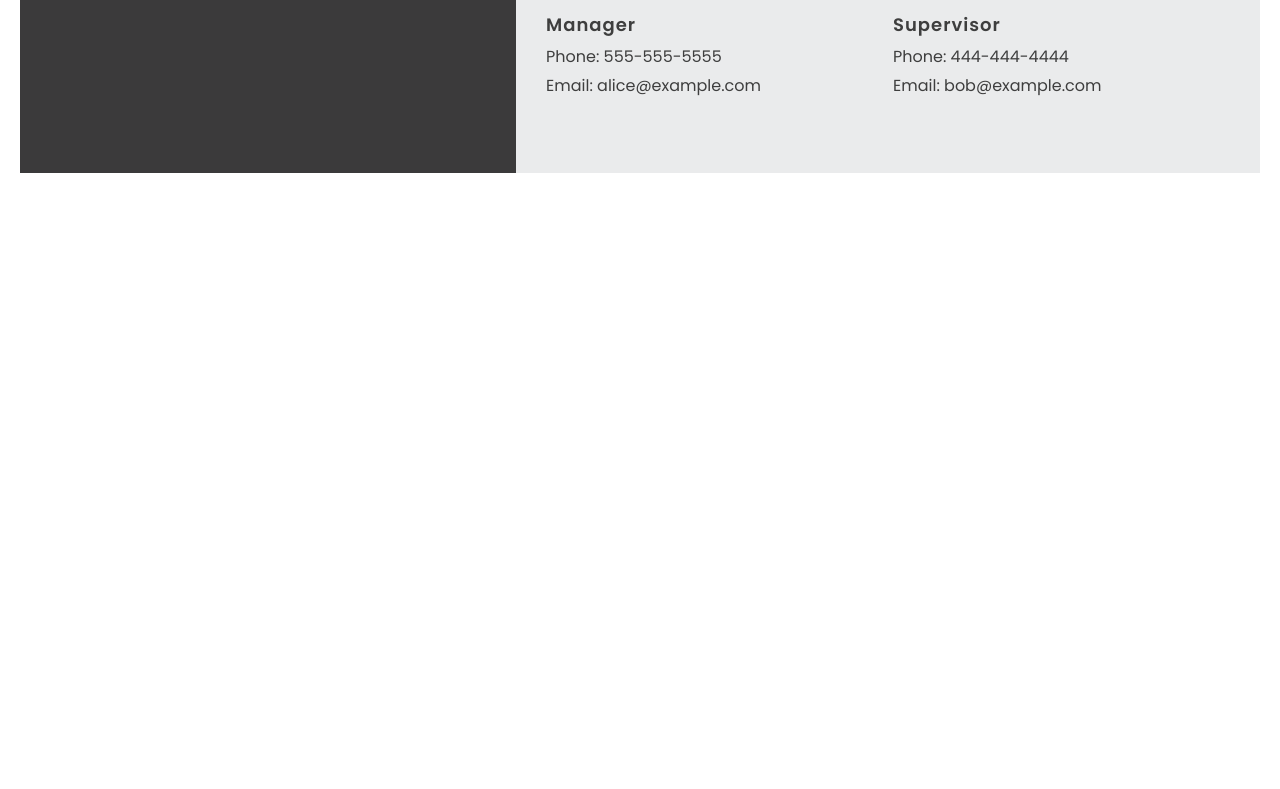
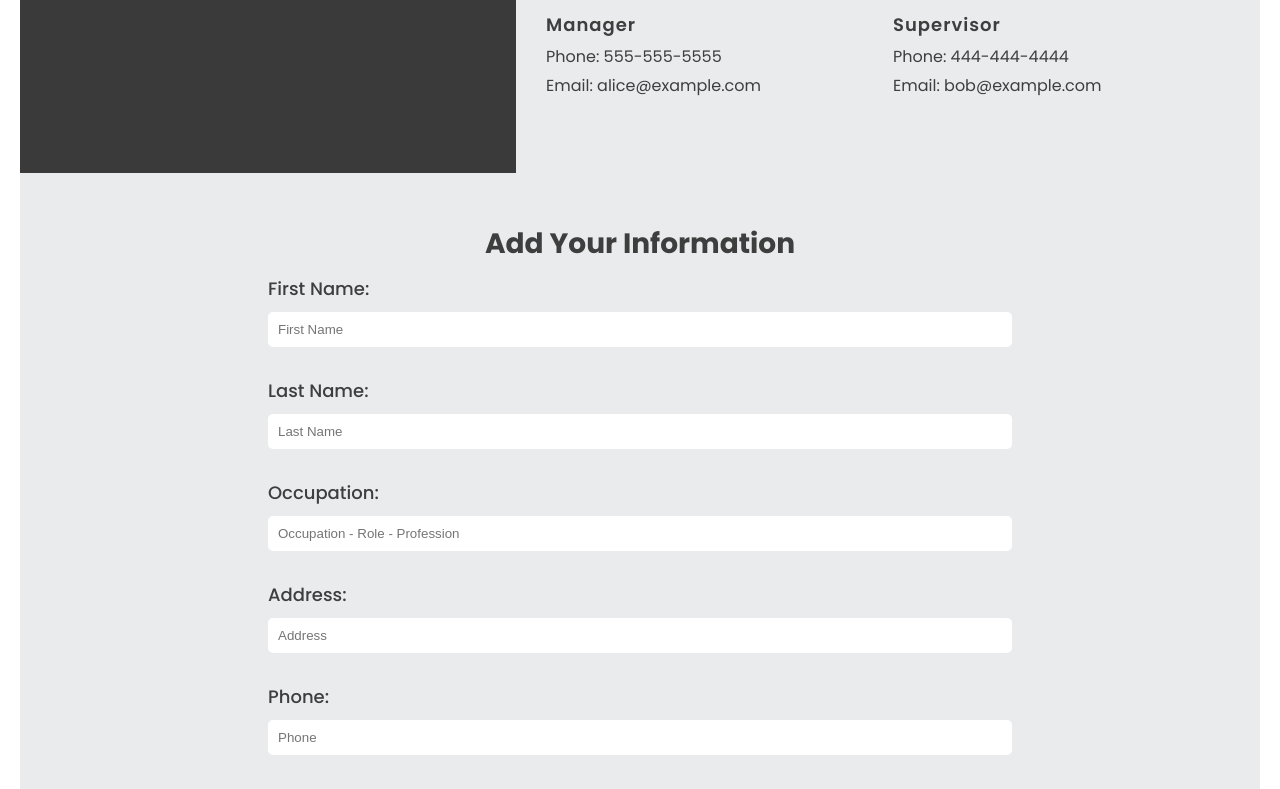
Before and after one commit to danox46/node-cv, a React (Vite) app: page / in a window 1280 px wide. Shown: the part 2007-2796 px from the top of the page. Before the commit the page ends 2200 px from the top, so only its background shows below. Built offline with nearby package versions, Linux system fonts and the light colour scheme; no server answers.

Commit message:
Add for module

```diff
--- a/index.html
+++ b/index.html
@@ -2,7 +2,7 @@
 <html lang="en">
   <head>
     <meta charset="UTF-8" />
-    <link rel="icon" type="image/svg+xml" href="/vite.svg" />
+    <link rel="icon" type="image/svg+xml" href="./assets/favicon.png" />
     <meta name="viewport" content="width=device-width, initial-scale=1.0" />
     <title>Curriculum</title>
   </head>
--- a/package.json
+++ b/package.json
@@ -26,7 +26,7 @@
   },
   "homepage": "https://github.com/danox46/node-cv#readme",
   "dependencies": {
-    "axios": "^1.6.7",
+    "axios": "^1.6.8",
     "dotenv": "^16.1.4",
     "express": "^4.18.2",
     "mongodb": "^6.1.0",
--- a/public/App.jsx
+++ b/public/App.jsx
@@ -1,6 +1,5 @@
-import React from "react";
+
 import PropertyTypes from "prop-types";
-import axios from "axios";
 import PropTypes from "prop-types";
 import imgAvatar from "/assets/avatar.png";
 import ProgressBar from "./components/ProgressBar";
@@ -8,8 +7,10 @@ import Languages from "./components/Languages";
 import WorkExperience from "./components/WorkExperience";
 import Education from "./components/Education";
 import Contact from "./components/Contact";
+import Profile from "./components/Profile";
 import References from "./components/References";
 import Divider from "./components/TitleDivider";
+import Form from "./components/Form";
 import "./index.css"; // General styles
 
 const App = () => {
@@ -28,7 +29,9 @@ const App = () => {
         <div className="column column-contact">
           <div className="section-contact">
             <Divider title="Contact" />
+
             <Contact />
+            <Profile />
           </div>
           <div className="section-expertise">
             <Divider title="Expertise" />
@@ -56,6 +59,9 @@ const App = () => {
           </div>
         </div>
       </div>
+
+    <Form />
+
     </div>
   );
 };
--- a/public/components/Contact.jsx
+++ b/public/components/Contact.jsx
@@ -56,6 +56,8 @@ const ContactInfo = () => {
     ));
   };
 
+
+
   // Render contact information
   return <div className="contact-info-container">{renderContactInfo()}</div>;
 };
--- /dev/null
+++ b/public/components/Form.jsx
@@ -0,0 +1,136 @@
+import { useState } from "react";
+import "../css/form.css";
+
+const Form = () => {
+
+  const [firstName, setFirstName] = useState('');
+  const [lastName, setLastName] = useState('');
+  const [occupation, setOccupation] = useState('');
+  const [email, setEmail] = useState('');
+  const [phone, setPhone] = useState('');
+  const [linkedin, setLinkedin] = useState('');
+  const [address, setAddress] = useState('');
+
+  // Function to handle form submission
+  const handleSubmit = (e) => {
+    e.preventDefault();
+  };
+
+  return (
+    <div className="form-container">
+      <h2 className="form-title">Add your information</h2>
+      <form onSubmit={handleSubmit}>
+        <div className="section-contact-form">
+          <div className="form-field">
+            <label htmlFor="first-name" className="form-label">First Name:</label>
+            <input
+              id="first-name"
+              name="first-name"
+              type="text"
+              placeholder="First Name"
+              className="form-input"
+              value={firstName}
+              onChange={(e) => setFirstName(e.target.value)}
+            />
+          </div>
+
+          <div className="form-field">
+            <label htmlFor="last-name" className="form-label">
+              Last Name:
+            </label>
+            <input
+              id="last-name"
+              name="last-name"
+              type="text"
+              placeholder="Last Name"
+              className="form-input"
+              value={lastName}
+              onChange={e => setLastName(e.target.value)}
+            />
+          </div>
+          <div className="form-field">
+            <label htmlFor="occupation" className="form-label">
+              Occupation:
+            </label>
+            <input
+              id="occupation"
+              name="occupation"
+              type="text"
+              placeholder="Occupation - Role - Profession"
+              className="form-input"
+              value={occupation}
+              onChange={e => setOccupation(e.target.value)}
+            />
+          </div>
+
+          <div className="form-field">
+            <label htmlFor="address" className="form-label">
+              Address:
+            </label>
+            <input
+              id="address"
+              name="address"
+              type="text"
+              placeholder="Address"
+              className="form-input"
+              value={address}
+              onChange={e => setAddress(e.target.value)}
+            />
+          </div>
+
+          <div className="form-field">
+            <label htmlFor="phone" className="form-label">
+              Phone:
+            </label>
+            <input
+              id="phone"
+              name="phone"
+              type="tel"
+              placeholder="Phone"
+              className="form-input"
+              value={phone}
+              onChange={e => setPhone(e.target.value)}
+            />
+          </div>
+
+          <div className="form-field">
+            <label htmlFor="email" className="form-label">
+              Email:
+            </label>
+            <input
+              id="email"
+              name="email"
+              type="email"
+              placeholder="Email"
+              className="form-input"
+              value={email}
+              onChange={e => setEmail(e.target.value)}
+            />
+          </div>
+
+          <div className="form-field">
+            <label htmlFor="linkedin" className="form-label">
+              LinkedIn:
+            </label>
+            <input
+              id="linkedin"
+              name="linkedin"
+              type="text"
+              placeholder="LinkedIn"
+              className="form-input"
+              value={linkedin}
+              onChange={e => setLinkedinsetLinkedin(e.target.value)}
+            />
+          </div>
+
+          <button type="submit" className="submit-button">
+            Save
+          </button>
+        </div>
+      </form>
+    </div>
+  );
+};
+
+
+export default Form;
--- /dev/null
+++ b/public/components/Profile.jsx
@@ -0,0 +1,34 @@
+import React, { useEffect, useState } from 'react';
+import axios from '../config/axiosConfig';
+
+const Profile = () => {
+  const [profileData, setProfileData] = useState(null);
+
+  useEffect(() => {
+    axios.get('/profile')
+      .then(response => {
+        setProfileData(response.data);
+      })
+      .catch(error => {
+        console.error('Error fetching profile data:', error);
+      });
+  }, []);
+
+  return (
+    <div className="profile-section">
+      {/* Otras partes de tu interfaz de usuario */}
+      {profileData ? (
+        <div className="profile-section">
+          <h2>Perfil de Usuario</h2>
+          <p>Nombre: {profileData.name}</p>
+          <p>Correo Electrónico: {profileData.email}</p>
+          {/* Otros campos del perfil */}
+        </div>
+      ) : (
+        <p>Cargando perfil...</p>
+      )}
+    </div>
+  );
+};
+
+export default Profile;
--- a/public/components/ProgressBar.jsx
+++ b/public/components/ProgressBar.jsx
@@ -1,15 +1,15 @@
 import React, { useState } from 'react';
-import '../css/progress-bar.css'; // Estilos de la barra de progreso
+import '../css/progress-bar.css';
 
 const ProgressBar = () => {
-  // Estado para almacenar el progreso de cada indicador
+  // Status to store the progress of each indicator
   const [progress, setProgress] = useState({
     'SEO & Marketing': 8,
     'Web Design': 7,
     'Graphic Design': 3,
   });
 
-  // Ordenar los indicadores alfabéticamente
+  // Sort indicators alphabetically
   const sortedProgress = Object.entries(progress).sort(([a], [b]) => a.localeCompare(b));
 
   return (
--- /dev/null
+++ b/public/config/axiosConfig.js
@@ -0,0 +1,7 @@
+import axios from 'axios';
+
+const instance = axios.create({
+  baseURL: 'http://localhost:5173/api/v1',
+});
+
+export default instance;
--- /dev/null
+++ b/public/css/form.css
@@ -0,0 +1,53 @@
+/* typography.css */
+@import url("typography.css");
+
+label {
+  font-weight: 500;
+  font-size: 18px;
+}
+
+input {
+  padding: 10px;
+  border-radius: 5px;
+  border: px solid var(--tertiary-color);
+  width: 100%;
+}
+
+.form-container {
+  text-align: center;
+  width: 100%;
+  background-color: var(--background-color);
+  color: var(--text-color);
+  max-width: 1280px;
+  margin: 0 auto;
+  padding: 50px 0;
+}
+
+.section-contact-form {
+  display: flex;
+  flex-direction: column;
+  align-items: start;
+  max-width: 60%;
+  margin: 0 auto;
+  gap: 30px;
+}
+
+@media(max-width: 992px) {
+  .section-contact {
+    max-width: 100%;
+padding: 20px;
+  }
+}
+@media(max-width: 768px) {}
+
+.form-field {
+  display: flex;
+  flex-direction: column;
+  width: 100%;
+  align-items: start;
+  gap: 10px;
+}
+
+.form-container__inputs input {
+  width: 100%;
+}
--- a/public/index.css
+++ b/public/index.css
@@ -84,6 +84,10 @@ padding-top: 40px;
     .column-name {
         max-width: 100%;
     }
+
+    .container {
+        padding: 0px;
+    }
 }
 
 .column-contact .divider {
```
Also changed, not shown: public/css/education.css (added, +17 -0 lines), public/css/work-experience.css (added, +17 -0 lines), public/assets/favicon.png (added), 1 other file (tests, documents, lock files or other folders).
